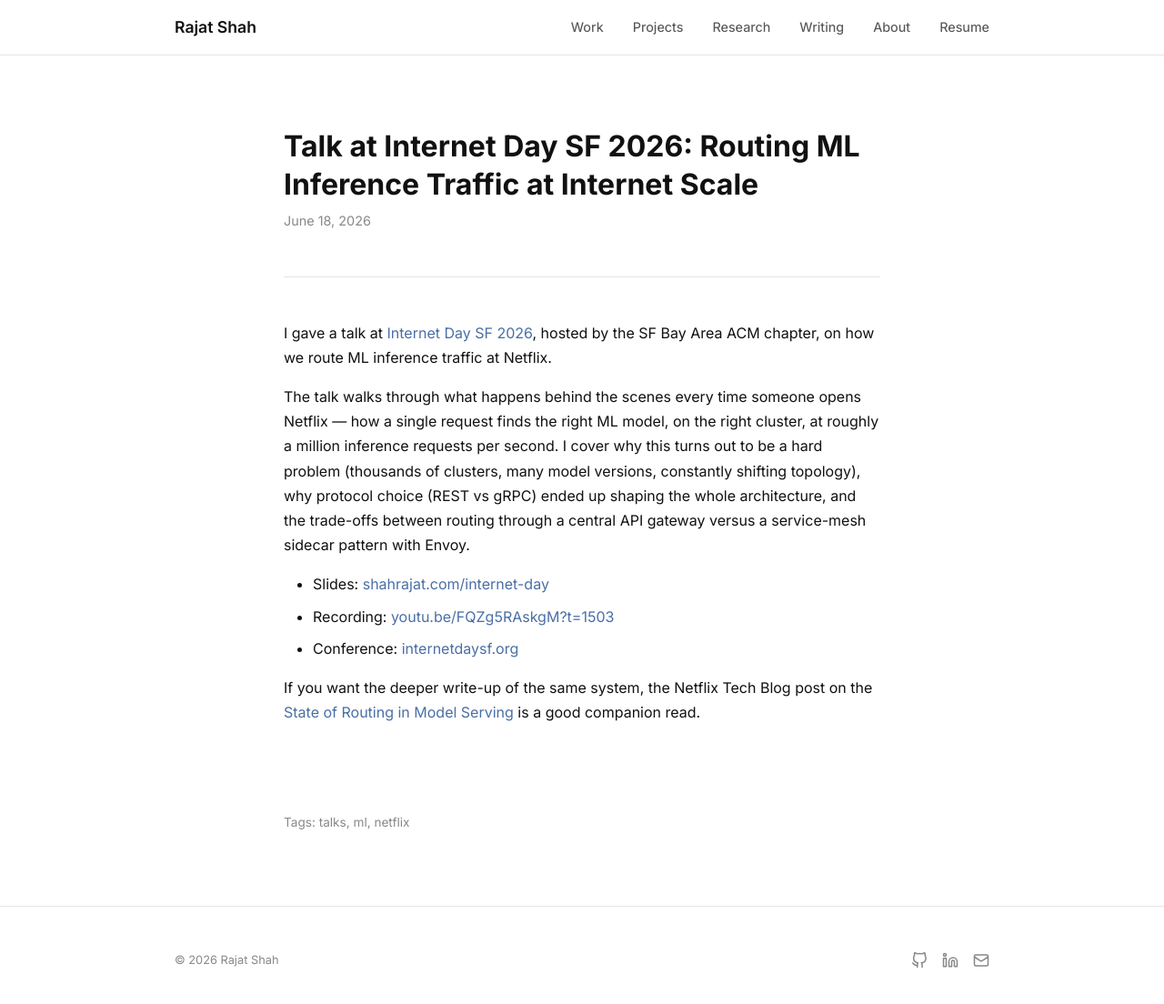
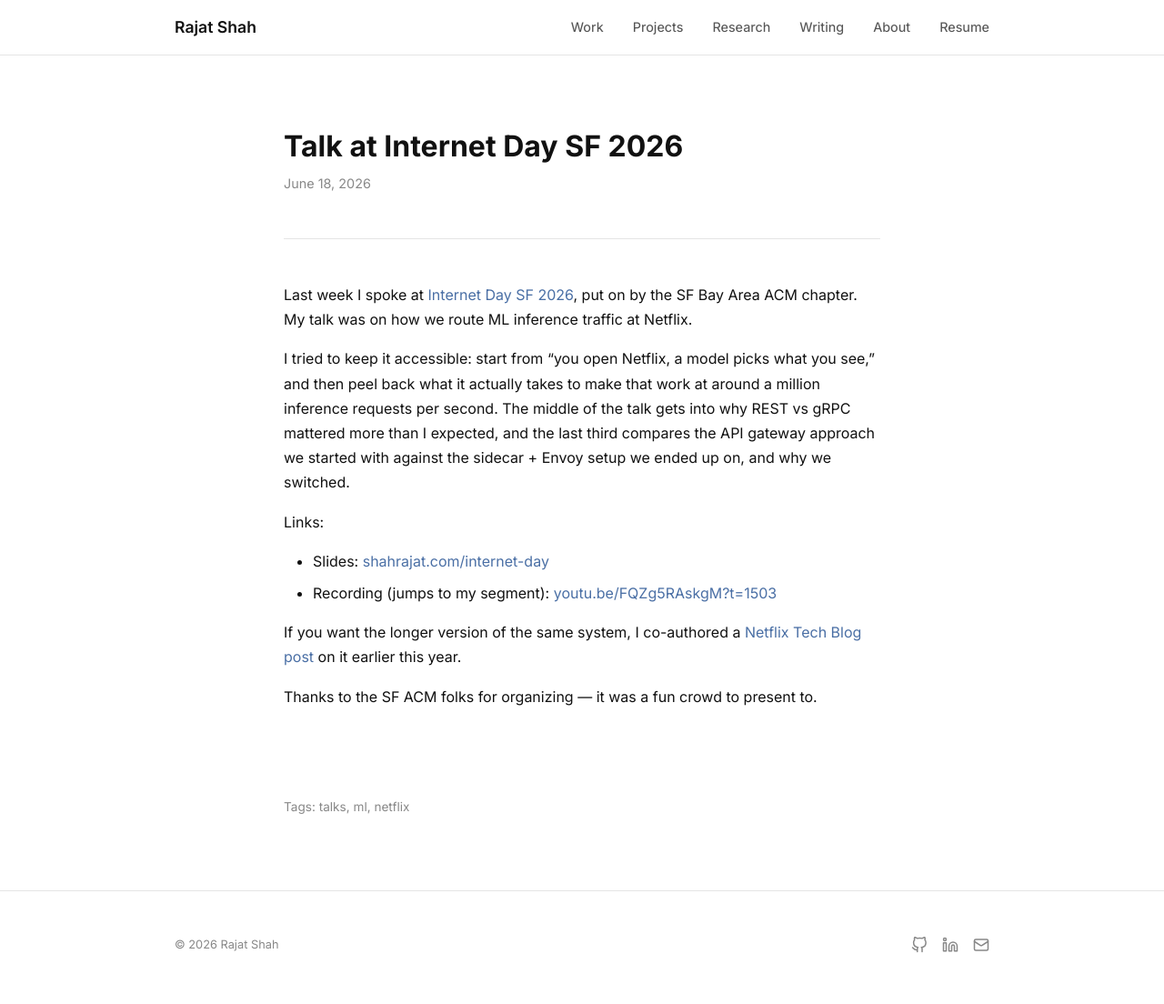
Before and after one commit to shahrajat/shahrajat.github.io, a Jekyll site: the page built from _posts/2026-06-18-internet-day-sf-2026-routing-ml-inference-traffic.md, in a window 1280 px wide and 1115 px high. Shown: the top 1104 px of the window at 91% size. Built offline with Jekyll 4.4.1, drawn with Linux system fonts in a browser that asks for light colours.

Commit message:
Rewrite Internet Day SF talk post in a more natural voice

```diff
--- a/_posts/2026-06-18-internet-day-sf-2026-routing-ml-inference-traffic.md
+++ b/_posts/2026-06-18-internet-day-sf-2026-routing-ml-inference-traffic.md
@@ -1,6 +1,6 @@
 ---
 layout: post
-title: "Talk at Internet Day SF 2026: Routing ML Inference Traffic at Internet Scale"
+title: "Talk at Internet Day SF 2026"
 tags:
   - talks
   - ml
@@ -8,12 +8,15 @@
 published: true
 ---
 
-I gave a talk at [Internet Day SF 2026](https://internetdaysf.org/), hosted by the SF Bay Area ACM chapter, on how we route ML inference traffic at Netflix.
+Last week I spoke at [Internet Day SF 2026](https://internetdaysf.org/), put on by the SF Bay Area ACM chapter. My talk was on how we route ML inference traffic at Netflix.
 
-The talk walks through what happens behind the scenes every time someone opens Netflix — how a single request finds the right ML model, on the right cluster, at roughly a million inference requests per second. I cover why this turns out to be a hard problem (thousands of clusters, many model versions, constantly shifting topology), why protocol choice (REST vs gRPC) ended up shaping the whole architecture, and the trade-offs between routing through a central API gateway versus a service-mesh sidecar pattern with Envoy.
+I tried to keep it accessible: start from "you open Netflix, a model picks what you see," and then peel back what it actually takes to make that work at around a million inference requests per second. The middle of the talk gets into why REST vs gRPC mattered more than I expected, and the last third compares the API gateway approach we started with against the sidecar + Envoy setup we ended up on, and why we switched.
+
+Links:
 
 - Slides: [shahrajat.com/internet-day](https://shahrajat.com/internet-day/#1)
-- Recording: [youtu.be/FQZg5RAskgM?t=1503](https://youtu.be/FQZg5RAskgM?t=1503)
-- Conference: [internetdaysf.org](https://internetdaysf.org/)
+- Recording (jumps to my segment): [youtu.be/FQZg5RAskgM?t=1503](https://youtu.be/FQZg5RAskgM?t=1503)
 
-If you want the deeper write-up of the same system, the Netflix Tech Blog post on the [State of Routing in Model Serving](https://netflixtechblog.com/state-of-routing-in-model-serving-16e22fe18741) is a good companion read.
+If you want the longer version of the same system, I co-authored a [Netflix Tech Blog post](https://netflixtechblog.com/state-of-routing-in-model-serving-16e22fe18741) on it earlier this year.
+
+Thanks to the SF ACM folks for organizing — it was a fun crowd to present to.
```
